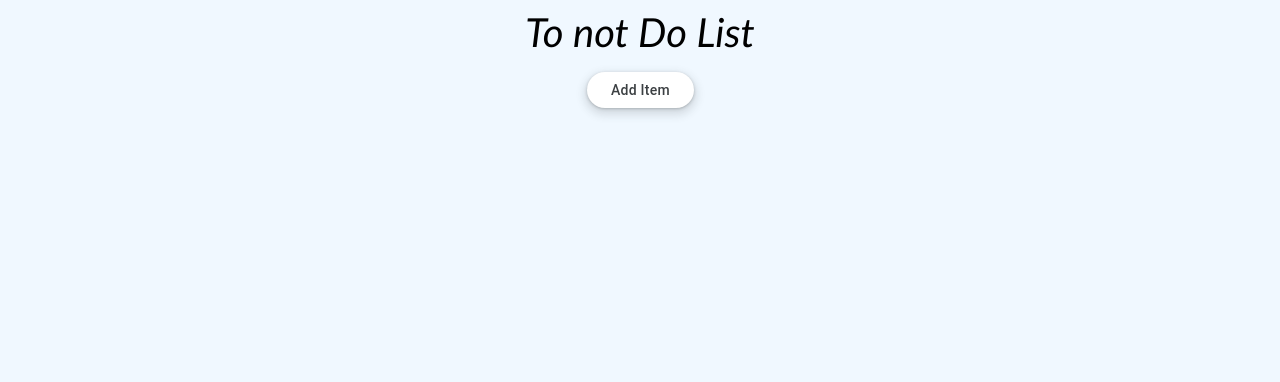
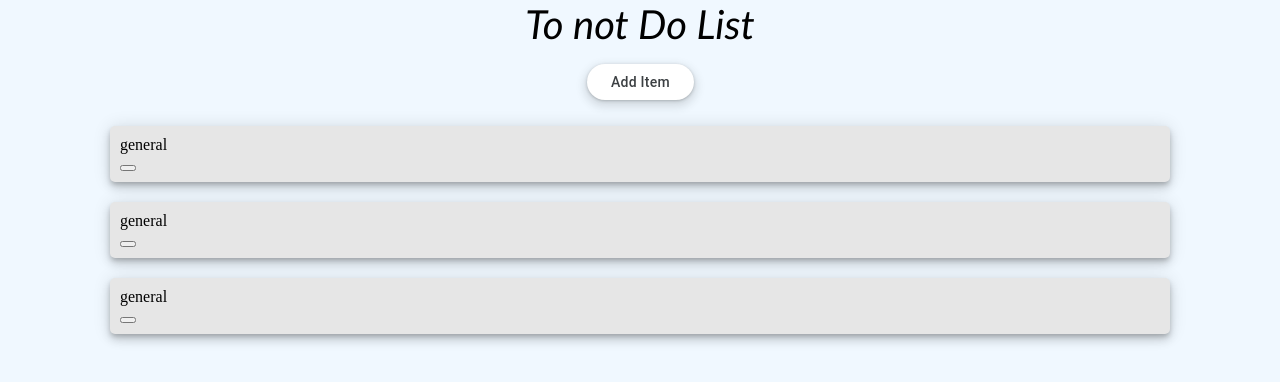
Before and after one commit to nothinktank/ToDoList, a website built with webpack: page src/template.html in a window 1280 px wide. Built offline with nearby package versions, Linux system fonts and the light colour scheme.

Commit message:
resized the project box wider

```diff
--- a/src/index.js
+++ b/src/index.js
@@ -20,10 +20,38 @@ const addProject = document.querySelector('.addProject');
   // console.log(typeof(generalProject));
   const item = new Item('work on popup modal', 'add a popup modal for item detail', '3/1/2025','1' );
 
-  let projectList = {general: [item]};
+  let projectList = {general: [item], general2: [item], general3: [item]};
   // generalProject.toDoItems.push('set up object name check during adding items');
   //display all projects
   console.log(projectList);
+
+//display project list
+  //get reference to myProjects in HTML
+  let myProjects = document.querySelector('.myProjects');
+
+  function displayProjects() {
+    let projectNameArray = Object.keys(projectList);
+    console.log(projectNameArray);
+
+    for (let i = 0; i < projectNameArray.length; i++) {
+      let newProject = document.createElement('li');
+      let removeProjectBtn = document.createElement('button');
+      let projectTitle= document.createElement('div');
+      let listOfTodoItems = document.createElement('ul');
+
+      projectTitle.textContent = projectNameArray[0];
+
+
+
+      myProjects.appendChild(newProject);
+      newProject.appendChild(projectTitle);
+      newProject.appendChild(listOfTodoItems);
+      newProject.appendChild(removeProjectBtn);
+    }
+  }
+
+  displayProjects();
+
 function renderHome() {
   // subHeader.textContent = 'best barbeque chicken in LA';
   // subHeader.id = 'subHeader';
--- a/src/item.js
+++ b/src/item.js
@@ -45,21 +45,18 @@ export class Item {
     }
 
     title.value = '';
-    description = '';
-    dueDate = '';
-    priority = '';
-    project = '';
+    description.value = '';
+    dueDate.value = '';
+    priority.value = '';
+    project.value = '';
 
     popupNode.classList.remove('active');
   }
 
-  //display project list
-  export function displayProjects() {
 
-  }
 
   //display item function
-
+  //maybe this can be a function in the Item class
   export function displayItems() {
 
   }
--- a/src/style.css
+++ b/src/style.css
@@ -1,5 +1,8 @@
 body {
   background-color: aliceblue;
+  margin: 0px;
+  padding: 0px;
+  box-sizing: border-box;
 }
 
 header {
@@ -17,16 +20,33 @@ header {
 }
 
 #projectContainer {
+  /* padding: 0px; */
+
+}
+
+.myProjects {
   display: flex;
   flex-direction: column;
-  align-items: center;
+  /* align-items: center; */
+  padding: 0px 100px 0px ;
+
+
 }
 
-img {
-  max-width:1500px;
-  max-height:1000px;
-  width: auto;
-  height: auto;
+ul {
+  display: flex;
+  flex-direction: column;
+  list-style-type: none;
+}
+
+li {
+  margin: 10px;
+  background-color: rgb(230, 230, 230);
+  border-radius: 5px;
+  padding: 10px;
+
+  box-shadow: rgba(0, 0, 0, .2) 0 3px 5px -1px,rgba(0, 0, 0, .14) 0 6px 10px 0,rgba(0, 0, 0, .12) 0 1px 18px 0;
+
 }
 
 .popup{
```
Also changed, not shown: src/project.js (+13 -13 lines).
